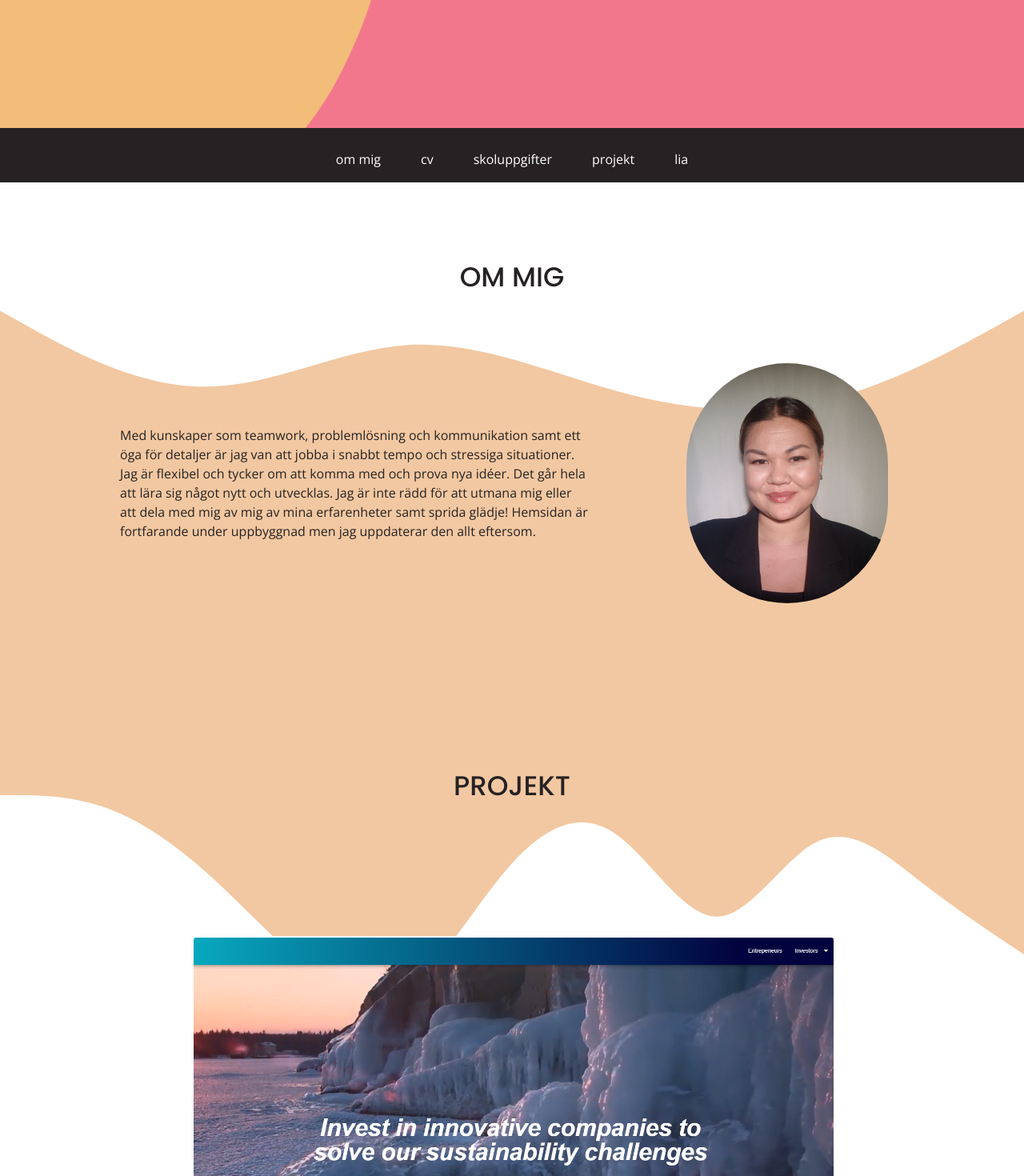
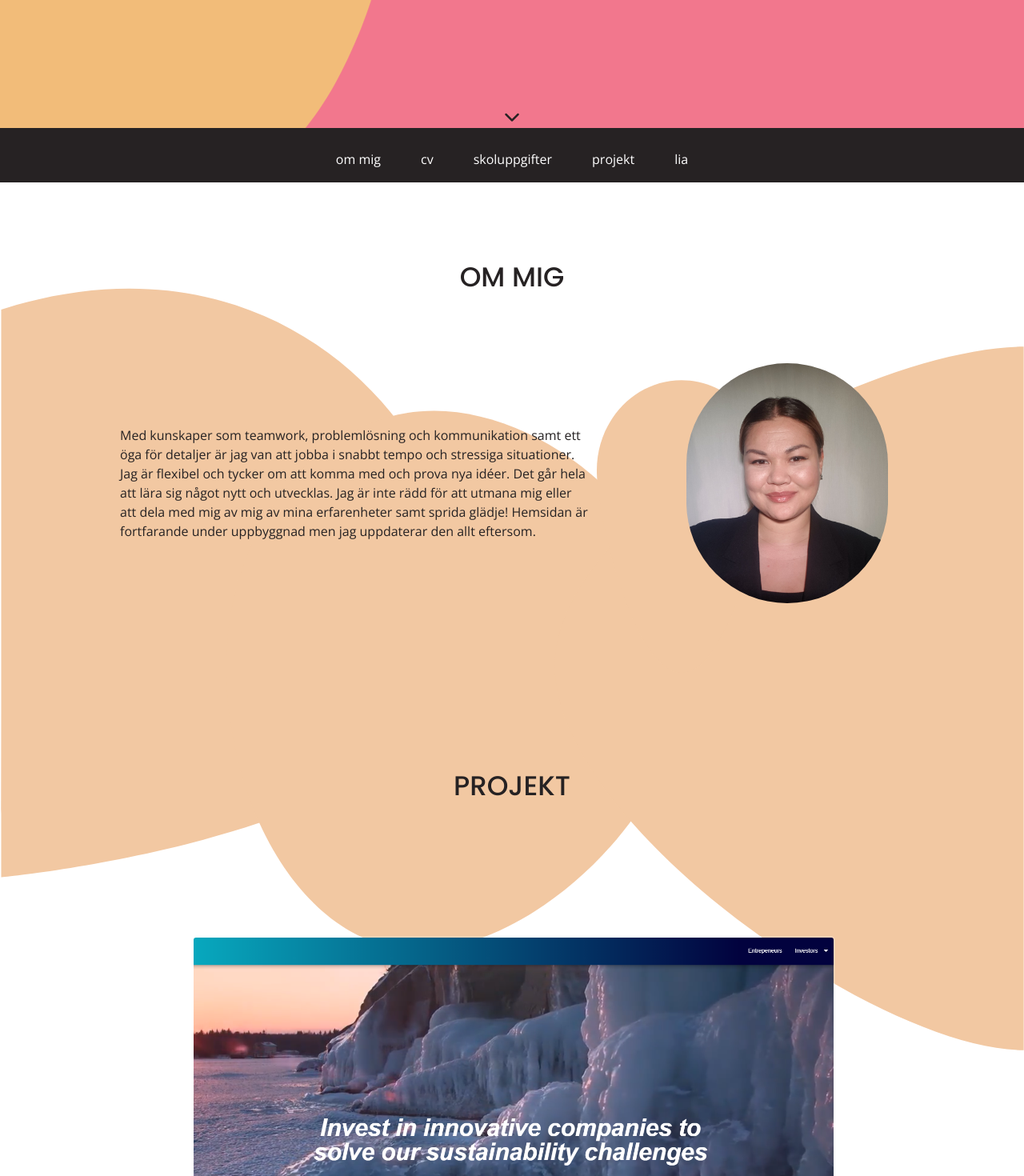
Before and after one commit to iths-jennifer-bunner/portfolio-app, a React (Create React App) app: page / in a window 1280 px wide. Shown: the part 640-2110 px from the top of the page at 80% size. Built offline with nearby package versions, Linux system fonts and the light colour scheme.

Commit message:
changed svg

```diff
--- a/src/components/HeaderComponent.js
+++ b/src/components/HeaderComponent.js
@@ -1,5 +1,5 @@
-import React, { useState, useEffect } from "react";
-import ReactDOM from "react-dom";
+import React from "react";
+// import ReactDOM from "react-dom";
 import "../styles/HeaderComponent.scss";
 
 // import { init } from "../scripts/blob";
@@ -58,9 +58,9 @@ function HeaderComponent() {
       )} */}
       <div className="container__title">
         <h1 className="header__title">JENNIFER BUNNER</h1>
-        <h2 className="header__secondTitle">FRONTEND DEVELOPER</h2>{" "}
-        {/* <i class="fas fa-chevron-down"></i> */}
+        <h2 className="header__secondTitle">FRONTEND DEVELOPER</h2>
       </div>
+      <i className="fas fa-chevron-down bounce"></i>
     </div>
   );
 }
--- a/src/components/ProjectComponent.js
+++ b/src/components/ProjectComponent.js
@@ -17,23 +17,30 @@ function ProjectComponent() {
         className="parallax-projects"
         style={{ transform: `translateY(${offsetY * 0.5}px)` }}
       >
-        <div className="curved__upper curved__upper--beige">
-          <svg xmlns="http://www.w3.org/2000/svg" viewBox="0 0 1440 319">
+        <div className="svg">
+          <svg
+            width="100%"
+            height="auto"
+            viewBox="0 0 1711 1274"
+            fill="none"
+            xmlns="http://www.w3.org/2000/svg"
+          >
             <path
-              fill="#f2c8a2"
-              fillOpacity="1"
-              d="M0,32L48,58.7C96,85,192,139,288,138.7C384,139,480,85,576,80C672,75,768,117,864,144C960,171,1056,181,1152,160C1248,139,1344,85,1392,58.7L1440,32L1440,320L1392,320C1344,320,1248,320,1152,320C1056,320,960,320,864,320C768,320,672,320,576,320C480,320,384,320,288,320C192,320,96,320,48,320L0,320Z"
-            ></path>
-          </svg>
-        </div>
-        <div className="project-background"></div>
-        <div className="curved">
-          <svg xmlns="http://www.w3.org/2000/svg" viewBox="0 0 1440 319">
+              d="M789.034 580.859C789.034 916.372 -31.9992 988 1.99912 984.5C1.99912 984.5 1.99718 909 1.99773 878.5C2.00075 710.19 1.99826 35.9827 1.99826 35.9827C471.501 -114 789.034 245.346 789.034 580.859Z"
+              fill="#F2C8A2"
+            />
             <path
-              fill="#fff"
-              fillOpacity="1"
-              d="M0,0L24,0C48,0,96,0,144,16C192,32,240,64,288,106.7C336,149,384,203,432,240C480,277,528,299,576,266.7C624,235,672,149,720,96C768,43,816,21,864,53.3C912,85,960,171,1008,170.7C1056,171,1104,85,1152,64C1200,43,1248,85,1296,122.7C1344,160,1392,192,1416,208L1440,224L1440,320L1416,320C1392,320,1344,320,1296,320C1248,320,1200,320,1152,320C1104,320,1056,320,1008,320C960,320,912,320,864,320C816,320,768,320,720,320C672,320,624,320,576,320C528,320,480,320,432,320C384,320,336,320,288,320C240,320,192,320,144,320C96,320,48,320,24,320L0,320Z"
-            ></path>
+              d="M1149.16 632.21C1149.16 868.138 893.046 1106.02 701.22 1106.02C509.394 1106.02 378.168 868.138 378.168 632.21C378.168 396.282 533.675 205.024 725.501 205.024C917.327 205.024 1149.16 396.282 1149.16 632.21Z"
+              fill="#F2C8A2"
+            />
+            <path
+              d="M1710.48 616.024C1710.48 878.912 1710.48 529.524 1710.48 1273.52C1467.48 1273.52 927.021 895.098 927.021 632.21C927.021 369.323 1467.48 97.9999 1710.48 97.9999C1710.48 348.21 1710.48 353.137 1710.48 616.024Z"
+              fill="#F2C8A2"
+            />
+            <path
+              d="M1280.16 304.486C1280.16 387.584 1216.81 643.024 1138.66 643.024C1060.51 643.024 997.165 387.584 997.165 304.486C997.165 221.389 1060.51 154.025 1138.66 154.025C1216.81 154.025 1280.16 221.389 1280.16 304.486Z"
+              fill="#F2C8A2"
+            />
           </svg>
         </div>
       </div>
--- a/src/index.scss
+++ b/src/index.scss
@@ -5,6 +5,8 @@
 * {
   margin: 0;
   padding: 0;
+  -webkit-font-smoothing: antialiased;
+  -moz-osx-font-smoothing: grayscale;
 }
 
 html {
--- /dev/null
+++ b/src/scripts/useElementOnScreen.js
@@ -0,0 +1,37 @@
+import { useState, useEffect, useRef } from "react";
+
+export const useElementOnScreen = (options) => {
+  const containerRef = useRef();
+  const containerRef2 = useRef();
+  const [isVisible, setIsVisible] = useState(false);
+  const [isVisible2, setIsVisible2] = useState(false);
+
+  const callbackFunction = (entries) => {
+    const [entry] = entries;
+    setIsVisible(entry.isIntersecting);
+  };
+  const callbackFunction2 = (entries) => {
+    const [entry2] = entries;
+    setIsVisible2(entry2.isIntersecting);
+  };
+
+  useEffect(() => {
+    const current = containerRef.current;
+    const observer = new IntersectionObserver(callbackFunction, options);
+
+    if (containerRef.current) observer.observe(containerRef.current);
+    return () => {
+      if (current) observer.unobserve(current);
+    };
+  }, [containerRef, options]);
+  useEffect(() => {
+    const current2 = containerRef2.current;
+    const observer2 = new IntersectionObserver(callbackFunction2, options);
+
+    if (containerRef2.current) observer2.observe(containerRef2.current);
+    return () => {
+      if (current2) observer2.unobserve(current2);
+    };
+  }, [containerRef2, options]);
+  return [containerRef, containerRef2, isVisible, isVisible2];
+};
--- a/src/styles/HeaderComponent.scss
+++ b/src/styles/HeaderComponent.scss
@@ -37,7 +37,19 @@ canvas {
   height: 100vh;
   // width: 100vw;
 }
-
+.fa-chevron-down {
+  align-self: center;
+  justify-self: center;
+  z-index: 1;
+  transform: translateY(5rem);
+  font-size: 2rem;
+  color: #262223;
+  animation: bounce 2s;
+  animation-delay: 3s;
+  animation-iteration-count: 3;
+  // animation-iteration-count: infinite;
+  opacity: 0;
+}
 .container__title {
   z-index: 1;
   padding-left: 4rem;
@@ -46,10 +58,6 @@ canvas {
   }
 }
 .header {
-  color: black;
-  font-style: normal;
-  // z-index: 1;
-
   &__title {
     font-size: 54px;
     line-height: 50px;
@@ -79,10 +87,23 @@ canvas {
     opacity: 1;
   }
 }
-// .fa-chevron-down {
-//   // z-index: 1;
-//   font-size: 2rem;
-// }
+
+@keyframes bounce {
+  0%,
+  25%,
+  50%,
+  75%,
+  100% {
+    transform: translateY(5rem);
+    opacity: 1;
+  }
+  40% {
+    transform: translateY(9rem);
+  }
+  60% {
+    transform: translateY(7rem);
+  }
+}
 
 @keyframes move {
   0% {
@@ -128,4 +149,23 @@ canvas {
       line-height: 36px;
     }
   }
+  .fa-chevron-down {
+    transform: translateY(30rem);
+  }
+  @keyframes bounce {
+    0%,
+    25%,
+    50%,
+    75%,
+    100% {
+      transform: translateY(30rem);
+      opacity: 1;
+    }
+    40% {
+      transform: translateY(34rem);
+    }
+    60% {
+      transform: translateY(32rem);
+    }
+  }
 }
--- a/src/styles/KnowledgeComponent.scss
+++ b/src/styles/KnowledgeComponent.scss
@@ -5,6 +5,10 @@
     // max-width: 60rem;
     margin: 2rem 0;
   }
+}
+
+.svg svg {
+  display: block;
 }
 
 @include md {
--- a/src/styles/ProjectComponent.scss
+++ b/src/styles/ProjectComponent.scss
@@ -40,7 +40,7 @@
     max-width: 100%;
     object-fit: cover;
     border-radius: 5px;
-    border: 2px solid #fff;
+    border: 2px solid rgba(#fff, 0.2);
   }
 }
 
@@ -59,19 +59,7 @@
   top: 100rem;
   z-index: -1;
 }
-.curved {
-  background-color: $beige-secondary;
 
-  &__upper {
-    background-color: #fff;
-  }
-  &__upper svg {
-    display: block;
-    &--beige {
-      display: block;
-    }
-  }
-}
-.curved svg {
+.svg svg {
   display: block;
 }
--- a/src/styles/SchoolProjects.scss
+++ b/src/styles/SchoolProjects.scss
@@ -6,7 +6,6 @@
   justify-content: center;
   align-items: center;
   z-index: 1;
-  // margin-bottom: -50rem;
 
   &__outerContainer {
     display: flex;
@@ -18,7 +17,9 @@
     margin: 2rem 0;
     padding: 0 2rem;
     border-radius: 5px;
-    box-shadow: 8px 8px 15px #262223;
+    box-shadow: 0 0 10px 0 rgba(000, 000, 0, 0.4);
+    // box-shadow: 8px 8px 15px #262223;
+    border: 2px solid rgba(#fff, 0.1);
   }
   &__imageContainer {
     height: 20rem;
@@ -33,7 +34,18 @@
     border-radius: 5px;
   }
 }
-
+.fade-in-section {
+  opacity: 0;
+  transform: translateY(20vh);
+  visibility: hidden;
+  transition: opacity 0.2s ease-out, transform 0.6s ease-out;
+  will-change: opacity, visibility;
+}
+.fade-in-section.is-visible {
+  opacity: 1;
+  transform: none;
+  visibility: visible;
+}
 @include md {
   .cards {
     flex-direction: row;
@@ -62,25 +74,6 @@
 .parallax {
   position: absolute;
   width: 100%;
-  top: 670rem;
+  top: 710rem;
   z-index: -1;
 }
-.curved__upperPink {
-  background-color: #fff;
-  margin: 0;
-}
-.curved__upperPink svg {
-  display: block;
-}
-.curvedPink svg {
-  display: block;
-}
-.curvedPink {
-  background-color: $pink;
-  margin: 0;
-}
-.pinkBlock {
-  height: 25rem;
-  background-color: $pink;
-  margin: 0;
-}
```
Also changed, not shown: src/components/SchoolProjects.js (+72 -22 lines), src/scripts/ImportScripts.js (renamed from src/components/ImportScripts.js).
